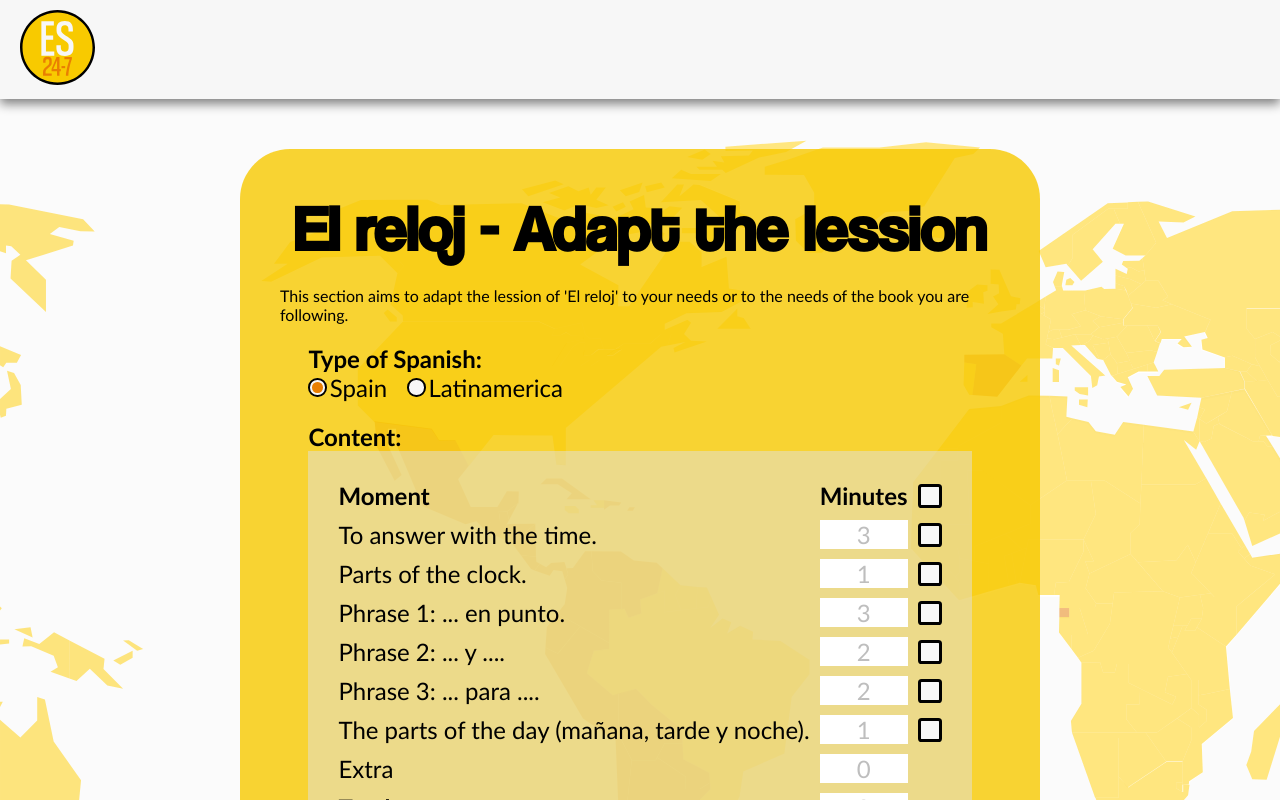
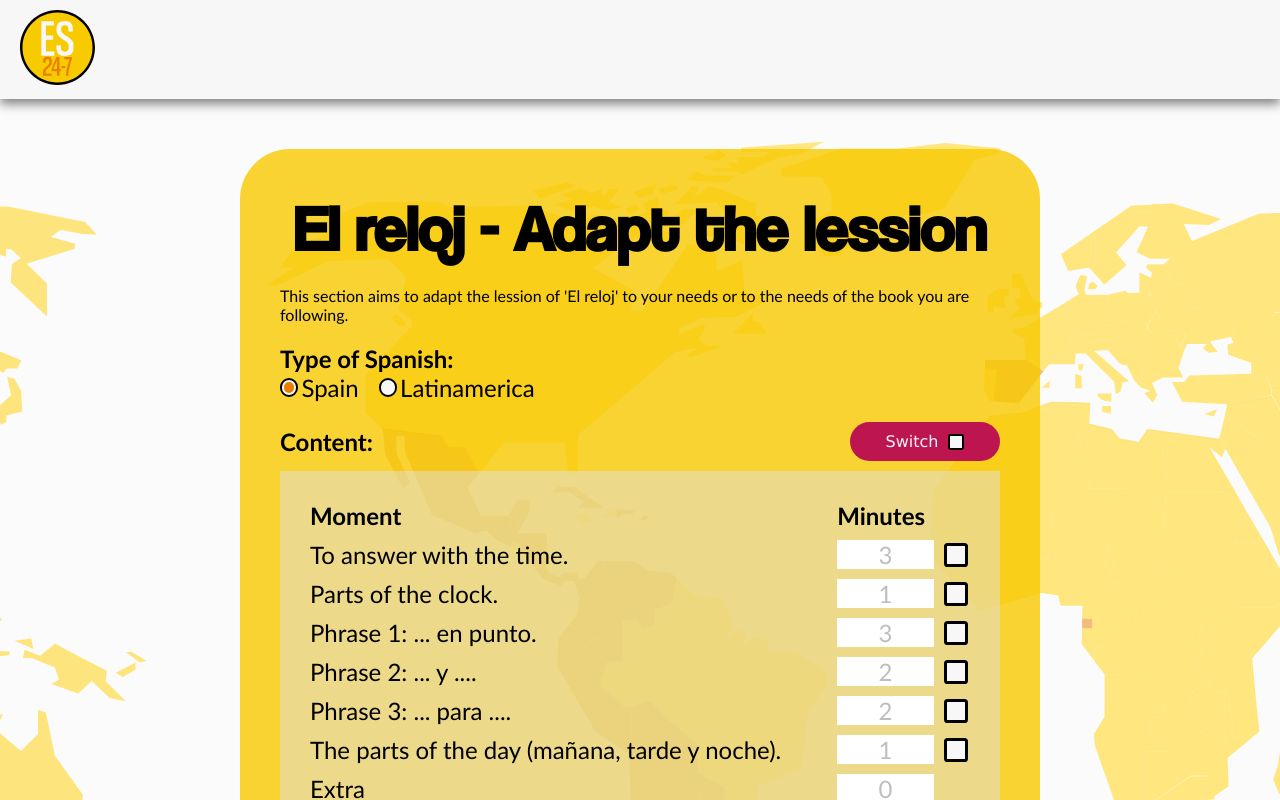
Before and after one commit to albertito1985/reloj-tutorial, a React (Create React App) app: page /#/elreloj in a window 1280 px wide. Shown: the top 800 px of the page. Built offline with nearby package versions, Linux system fonts and the light colour scheme; some icons are missing.

Commit message:
select all switch

```diff
--- a/src/components/elReloj/config.js
+++ b/src/components/elReloj/config.js
@@ -3,7 +3,7 @@ import {Link} from 'react-router-dom'
 import {Component} from 'react';
 import { withTranslation} from 'react-i18next';
 import './pages.css';
-import {RadioButton, CheckBox, Button} from '../input/input'
+import {RadioButton, CheckBox, Button,SwitchButton} from '../input/input'
 import { toHaveDisplayValue } from '@testing-library/jest-dom/dist/matchers';
 
 class Configuration extends Component {
@@ -153,12 +153,14 @@ class Configuration extends Component {
     handleTutorial(){
         let address= `./#/elreloj/tutorial${this.state.valuesString}`;
         window.location.href = address;
+        window.scrollTo(0,0);
     }
 
     handleExcercises(){
         let address= `./#/elreloj/exercise1${this.state.valuesString}`;
         window.location.href = address;
     }
+
     selectAll(){
         let selectAll = !this.state.selectAll
         let form = document.getElementById("form").getElementsByClassName("CustomCheckBox");
@@ -210,16 +212,16 @@ class Configuration extends Component {
                                 <div className="radioButton"><RadioButton onChange={this.handleChange} checked={this.state.actualMoments.esType === "lAmerica"} id="lAmerica" name="esType" value="lAmerica"/><label htmlFor="lAmerica">{t('config.lAmerica')}</label></div>
                             </div>
                         </div>
-                        <div>
-                            <div className="title">{t('config.content')}</div>
+                        <div id="congfigContentContainer">
+                            <div id="contenttitleContainer">
+                                <div className="title">{t('config.content')}</div>
+                                <SwitchButton label="Switch" value={this.state.selectAll} onClick={this.selectAll} type={1}/>
+                            </div>
                             <table className="contentTable">
                                 <tbody>
                                     <tr>
                                         <th>{t('config.moment')}</th>
                                         <th>{t('config.minutes')}</th>
-                                        <td>
-                                            <CheckBox id="selectAll" name="selectAll" onChange={this.selectAll} value={true}/>
-                                        </td>
                                     </tr>
                                     <tr>
                                         <td>{t('config.answer')}</td>
--- a/src/components/elReloj/pages.css
+++ b/src/components/elReloj/pages.css
@@ -39,7 +39,7 @@ label, td, th, .title{
 }
 
 
-/*---------------------------------explanation ----------------------------------*/
+/*---------------------------------configuration ----------------------------------*/
 #config {
     display:flex;
     flex-direction:column;
@@ -49,10 +49,24 @@ label, td, th, .title{
     gap:20px;
 }
 
+#contenttitleContainer{
+    display:flex;
+    flex-direction:row;
+    align-items: center;
+    justify-content: space-between;
+}
+
+#congfigContentContainer{
+    display:flex;
+    flex-direction:column;
+    gap:10px;
+}
+
 #form{
     display:flex;
     flex-direction:column;
     gap:20px;
+    width:100%;
 }
 
 #explanation, #esType{
--- a/src/components/elReloj/tutorial/inicio.js
+++ b/src/components/elReloj/tutorial/inicio.js
@@ -23,7 +23,7 @@ class Tutorial extends Component {
     constructor(){
         super();
         this.state={
-            page:0,
+            page:14,
             next:undefined,
             back:undefined,
             confetti:false
--- a/src/components/input/input.css
+++ b/src/components/input/input.css
@@ -63,13 +63,21 @@ input[type="checkbox"].CustomCheckBox:checked::before{
     transform: scale(1);
     }
 
-.CustomButton {
+.CustomButton{
     padding: 10px 20px;
     border-radius:50px;
     text-decoration: none;
     font-family:Verdana, Geneva, Tahoma, sans-serif;
     text-align: center;
     min-width: 150px;
+}
+.CustomSwitch {
+    display:flex;
+    flex-direction: row;
+    gap:10px;
+    justify-content: center;
+    align-items: center;
+    /* width:150px; */
 }
 
 .CustomButton.buttoninactive{
--- a/src/components/input/input.js
+++ b/src/components/input/input.js
@@ -22,14 +22,10 @@ class Button extends Component{
     constructor(){
         super();
         this.id = undefined;
-        if(this.props === undefined){
-            this.id = Button.id;
+        if(this.props === undefined || this.props.id === undefined){
+            this.id = `button${Button.id}`;
             Button.id++;
         }else{
-            if(this.props.id === undefined){
-                this.id = Button.id;
-                Button.id++;
-            }
             this.id = this.props.id
         }
         this.touchEndhandler = this.touchEndhandler.bind(this);
@@ -175,4 +171,61 @@ class TextInput extends Component{
     }
 }
 
-export {RadioButton, CheckBox, Button, Dropdown, TextInput}
+class SwitchButton extends Component{
+    static id = 0;
+    constructor(){
+        super();
+        this.id = undefined;
+        if(this.props === undefined || this.props.id === undefined){
+            this.id = `switch${SwitchButton.id}`;
+            SwitchButton.id++;
+        }else{
+            this.id = this.props.id
+        }
+        this.touchEndhandler = this.touchEndhandler.bind(this);
+        this.touchStarthandler =this.touchStarthandler.bind(this);
+    }
+
+    componentDidMount(){
+        let switchButton = document.getElementById(this.id);
+        switchButton.addEventListener("touchstart", this.touchStarthandler);
+        switchButton.addEventListener("touchend",  this.touchEndhandler);
+        switchButton.addEventListener("touchmove", (e)=>e.preventDefault());
+    }
+
+    componentWillUnmount(){
+        let switchButton = document.getElementById(this.id);
+        switchButton.removeEventListener("touchstart", this.touchStarthandler);
+        switchButton.removeEventListener("touchend",  this.touchEndhandler);
+        switchButton.removeEventListener("touchmove", (e)=>e.preventDefault());
+    }
+
+    touchStarthandler(e){
+        e.preventDefault();
+        if(this.props.type==="inactive"){
+            //do nothing
+        }else{
+            let button = document.getElementById(this.id);
+            button.classList.add("hover");
+        }
+    }
+
+    touchEndhandler(e){
+        let button = document.getElementById(this.id);
+            button.classList.remove("hover");
+        if(this.props.type==="inactive" || (typeof this.props.onClick === "undefined")){
+            //do nothing
+        }else{
+            this.props.onClick(e)
+        }
+    }
+    render(){
+        return(
+        <div className={`CustomButton CustomSwitch button${this.props.type}${(this.props.value)?" active":""}`} onClick={this.props.onClick} id={this.id}>{this.props.label}
+            <input className="CustomCheckBox" onChange={this.props.onChange} type="checkbox" id={this.props.id} name={this.props.name} value={this.props.value}/>
+        </div>)
+    }
+}
+
+
+export {RadioButton, CheckBox, Button, Dropdown, TextInput, SwitchButton}
```
Also changed, not shown: public/assets/locales/se/elreloj.json (+0 -53 lines).
